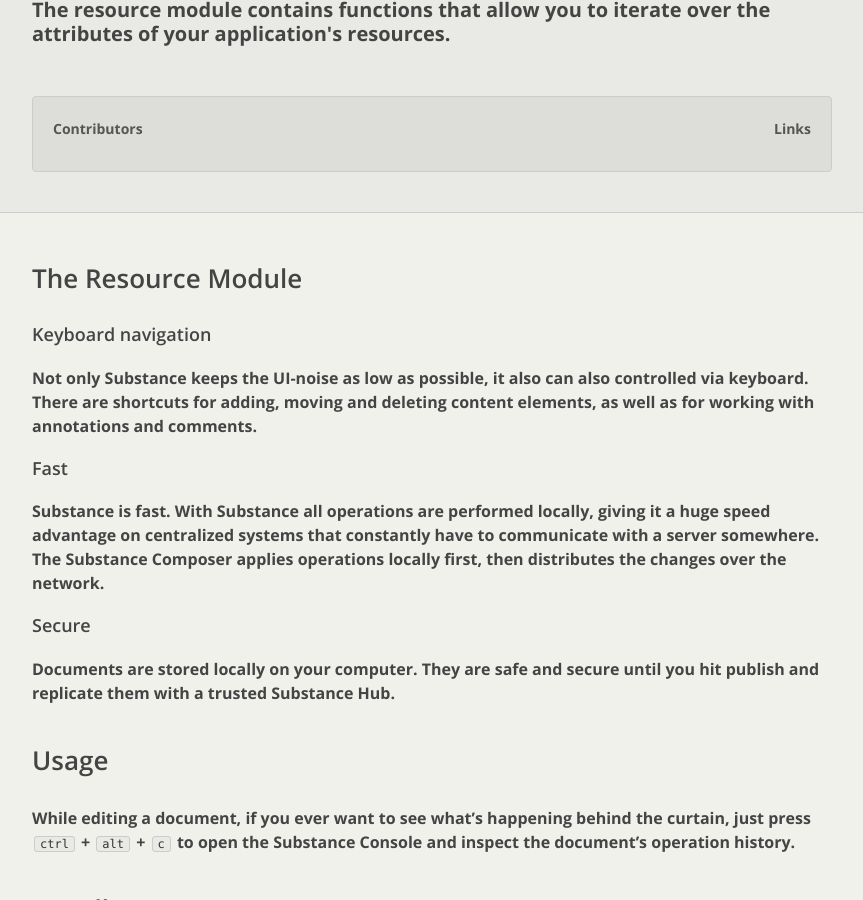
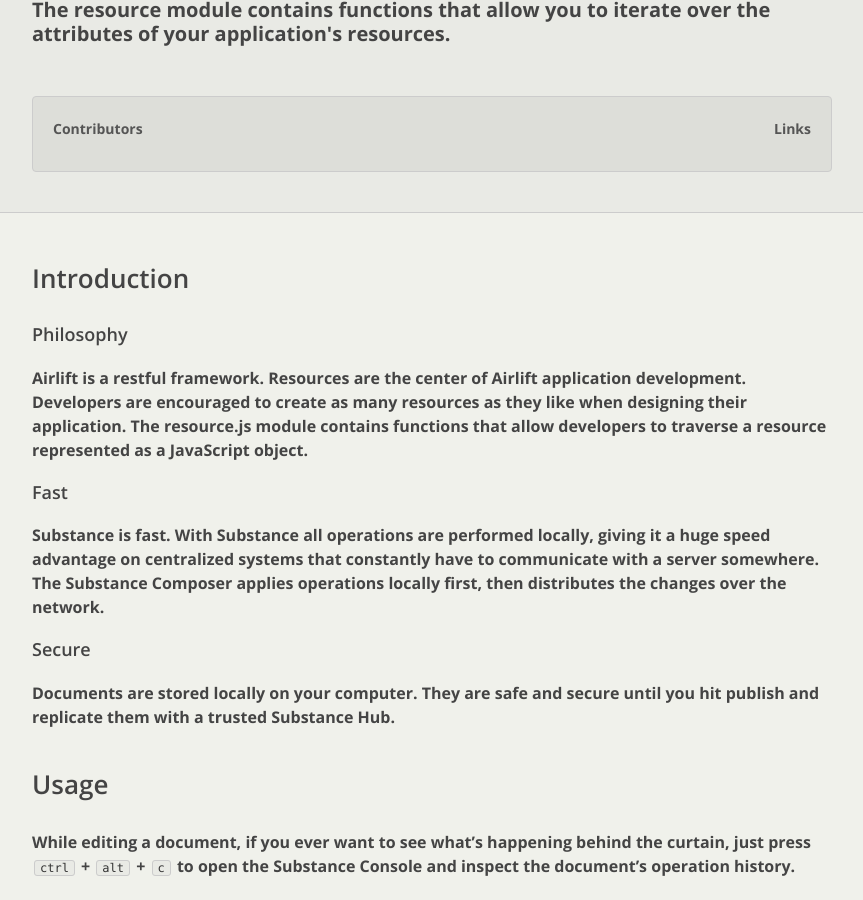
Before and after one commit to Airlift-Framework/airlift-framework.github.com, a Jekyll site: the page built from _posts/modules/0100-01-01-resource.md, in a window 1280 px wide and 900 px high, scrolled down 326 px. Shown: the whole window, without its empty margins (208-1071 px from the left). Built offline with Jekyll 4.4.1, drawn with Linux system fonts in a browser that asks for light colours; nearby versions of some CDN libraries.

Commit message:
Updated _posts/modules/0100-01-01-resource.md

```diff
--- a/_posts/modules/0100-01-01-resource.md
+++ b/_posts/modules/0100-01-01-resource.md
@@ -8,12 +8,12 @@
 published: true
 ---
 
-# The Resource Module
+# Introduction
 
 
-## Keyboard navigation
+## Philosophy
 
-Not only Substance keeps the UI-noise as low as possible, it also can also controlled via keyboard. There are shortcuts for adding, moving and deleting content elements, as well as for working with annotations and comments.
+Airlift is a restful framework.  Resources are the center of Airlift application development.  Developers are encouraged to create as many resources as they like when designing their application.  The resource.js module contains functions that allow developers to traverse a resource represented as a JavaScript object.
 
 ## Fast
 
```
